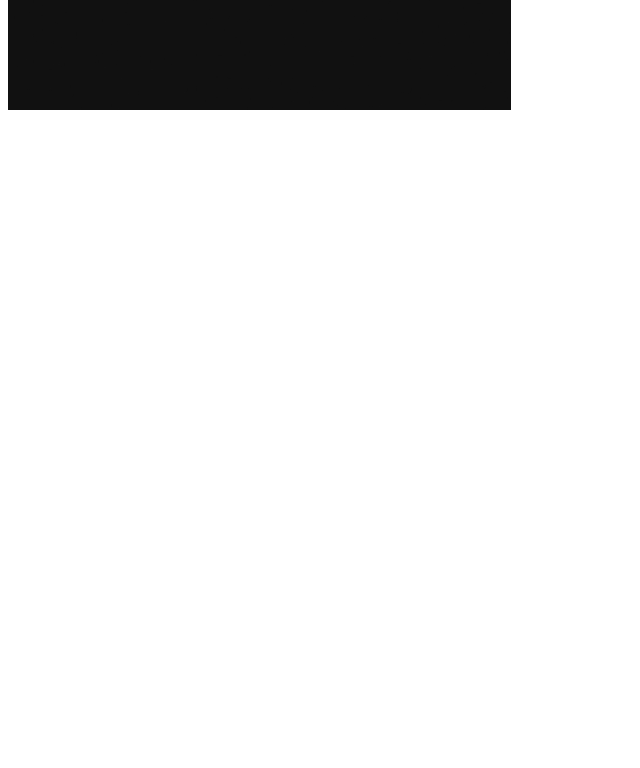
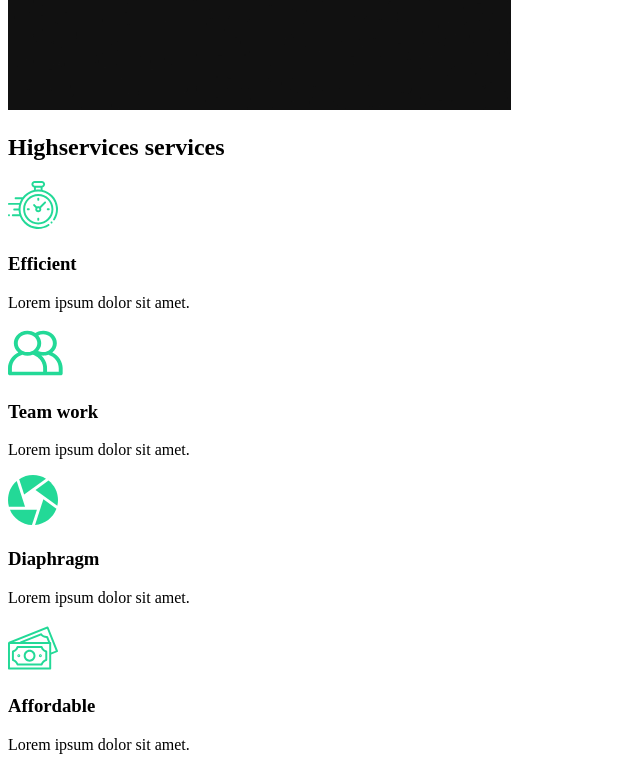
Before and after one commit to SantiagoFSA/ed-dum-capture, a React (Create React App) app: page / in a window 1280 px wide. Shown: the part 860-1628 px from the top of the page, without its empty margins (0-640 px from the left). Before the commit the page ends 982 px from the top, so only its background shows below. Built offline with nearby package versions, Linux system fonts and the light colour scheme.

Commit message:
3. services section

```diff
--- /dev/null
+++ b/src/components/ServicesSection.js
@@ -0,0 +1,55 @@
+import React from "react";
+//import icons
+import clock from "../img/clock.svg";
+import diaphragm from "../img/diaphragm.svg";
+import money from "../img/money.svg";
+import teamwork from "../img/teamwork.svg";
+import home2 from "../img/home2.png";
+
+const ServicesSection = () => {
+  return (
+    <div className="services">
+      <div className="description">
+        <h2>
+          High
+          <span>services</span> services
+        </h2>
+        <div className="cards">
+          <div className="card">
+            <div className="icon">
+              <img alt="icon" src={clock} />
+              <h3>Efficient</h3>
+            </div>
+            <p>Lorem ipsum dolor sit amet.</p>
+          </div>
+          <div className="card">
+            <div className="icon">
+              <img alt="icon" src={teamwork} />
+              <h3>Team work</h3>
+            </div>
+            <p>Lorem ipsum dolor sit amet.</p>
+          </div>
+          <div className="card">
+            <div className="icon">
+              <img alt="icon" src={diaphragm} />
+              <h3>Diaphragm</h3>
+            </div>
+            <p>Lorem ipsum dolor sit amet.</p>
+          </div>
+          <div className="card">
+            <div className="icon">
+              <img alt="icon" src={money} />
+              <h3>Affordable</h3>
+            </div>
+            <p>Lorem ipsum dolor sit amet.</p>
+          </div>
+        </div>
+      </div>
+      <div className="image">
+        <img alt="camera" src={home2} />
+      </div>
+    </div>
+  );
+};
+
+export default ServicesSection;
--- a/src/pages/AboutUs.js
+++ b/src/pages/AboutUs.js
@@ -1,8 +1,14 @@
 import React from "react";
 import AboutSection from "../components/AboutSection";
+import ServicesSection from "../components/ServicesSection";
 
 const AboutUs = () => {
-  return <AboutSection />;
+  return (
+    <>
+      <AboutSection />
+      <ServicesSection />
+    </>
+  );
 };
 
 export default AboutUs;
```
Also changed, not shown: 1 other file (tests, documents, lock files or other folders).
